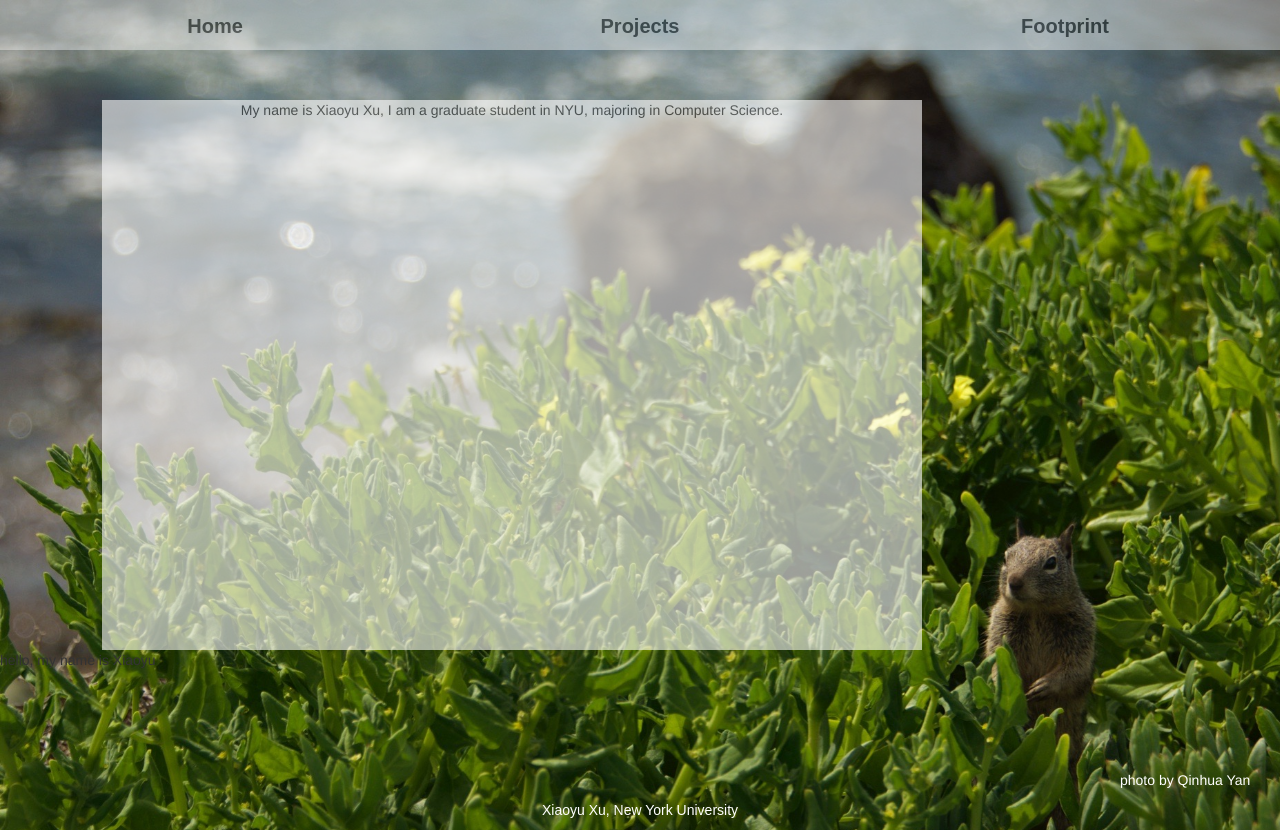
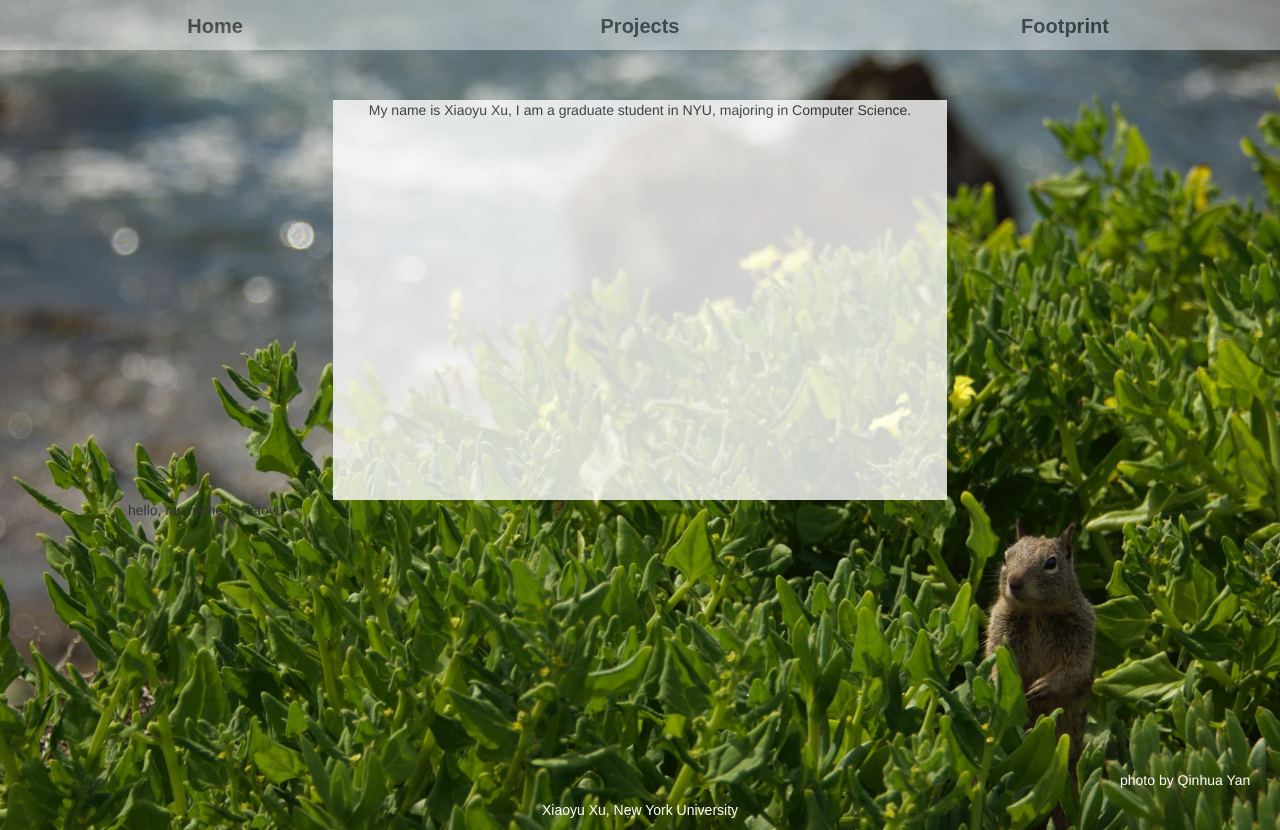
Before and after one commit to xuxiaoyu89/portfolio, a plain HTML site: page index.html in a window 1280 px wide. Drawn offline with nearby package versions, Linux system fonts and the light colour scheme; some packages are replaced by stand-ins of ours.

Commit message:
add background to intro

```diff
--- a/css/style.css
+++ b/css/style.css
@@ -51,13 +51,14 @@ body {
 #content {
 	width: 80%;
 	min-height: 700px;
+	margin: auto;
 }
 
 #intro {
-	width: 80%;
-	height: 550px;
+	width: 60%;
+	height: 400px;
 	background: white;
-	opacity: 0.6;
+	opacity: 0.8;
 	text-align: center;
 	margin: auto;
 }
```
